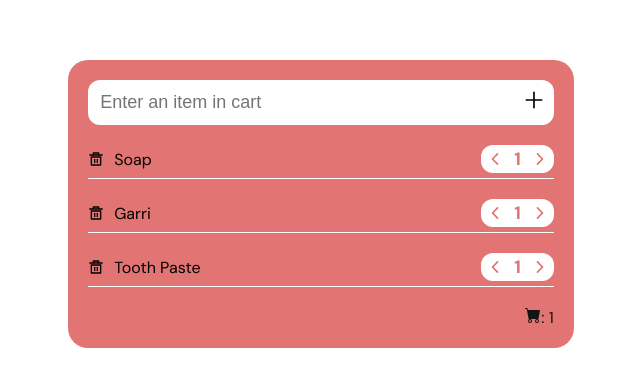
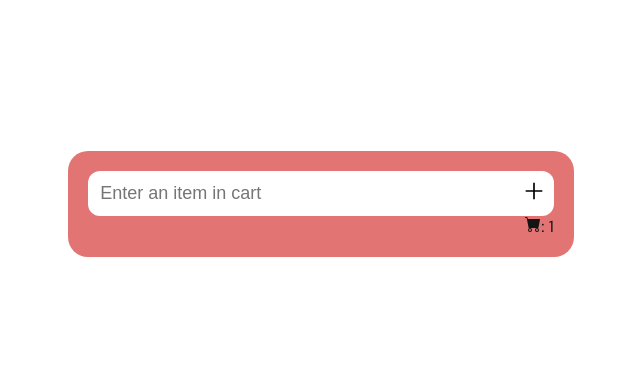
Before and after one commit to HenryAgu/CartWithRedux, a React (Vite) app: page / in a window 1280 px wide. Shown: the part 204-590 px from the top of the page, without its empty margins (319-959 px from the left). Built offline with nearby package versions, Linux system fonts and the light colour scheme.

Commit message:
feat: add items functionality updated

```diff
--- a/src/ItemData.jsx
+++ b/src/ItemData.jsx
@@ -1,17 +1,17 @@
 export const ItemDetail = [
-    {
-        id: 1,
-        item: "Soap",
-        quantity : 1,
-    },
-    {
-        id: 2,
-        item: "Garri",
-        quantity : 1,
-    },
-    {
-        id: 3,
-        item: "Tooth Paste",
-        quantity : 1,
-    },
+    // {
+    //     id: 1,
+    //     item: "Soap",
+    //     quantity : 1,
+    // },
+    // {
+    //     id: 2,
+    //     item: "Garri",
+    //     quantity : 1,
+    // },
+    // {
+    //     id: 3,
+    //     item: "Tooth Paste",
+    //     quantity : 1,
+    // },
 ]
--- a/src/components/items.jsx
+++ b/src/components/items.jsx
@@ -7,7 +7,8 @@ import { IoIosArrowForward } from "react-icons/io";
 import { GrAdd } from "react-icons/gr";
 
 // redux
-import { useSelector } from "react-redux";
+import { useSelector, useDispatch } from "react-redux";
+import { addItem } from "../features/CartItems";
 
 // stylesheet
 import "../css/Item.css";
@@ -16,6 +17,12 @@ const items = () => {
   const [input, setInput] = useState("");
 
   const itemList = useSelector((state) => state.items.value);
+  const dispatch = useDispatch();
+
+  const itemDispatch = (input)=>{
+    dispatch(addItem({ id: 0, item: input, quantity: 1 }));
+    setInput("")
+  }
   return (
     <div className="top">
       <div className="input">
@@ -30,13 +37,18 @@ const items = () => {
           />
         </div>
         <div className="input_icon">
-          <GrAdd className="add" />
+          <GrAdd
+            className="add"
+            onClick={() => {
+              itemDispatch(input)
+            }}
+          />
         </div>
       </div>
       <div className="item_container">
         {itemList.map((item) => (
           <div className="item">
-            <div className="item_name">
+            <div className="item_name" key={item.id}>
               <RiDeleteBin5Line className="delete_icon" />
               <span>{item.item}</span>
             </div>
@@ -44,7 +56,7 @@ const items = () => {
               <span>
                 <IoIosArrowBack />
               </span>
-              <b>1</b>
+              <b>{item.quantity}</b>
               <span>
                 <IoIosArrowForward />
               </span>
--- a/src/features/CartItems.js
+++ b/src/features/CartItems.js
@@ -9,8 +9,10 @@ export const itemSlice = createSlice({
   reducers: {
     addItem: (state, action) => {
       // To add an item to the cart
+      state.value.push(action.payload)
     },
   },
 });
 
+export const {addItem } = itemSlice.actions
 export default itemSlice.reducer;
```
